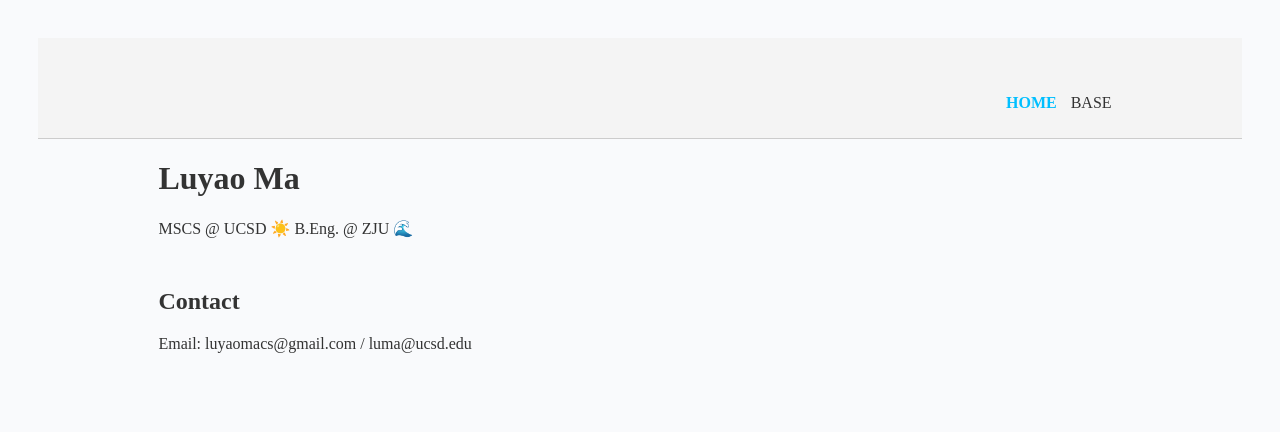
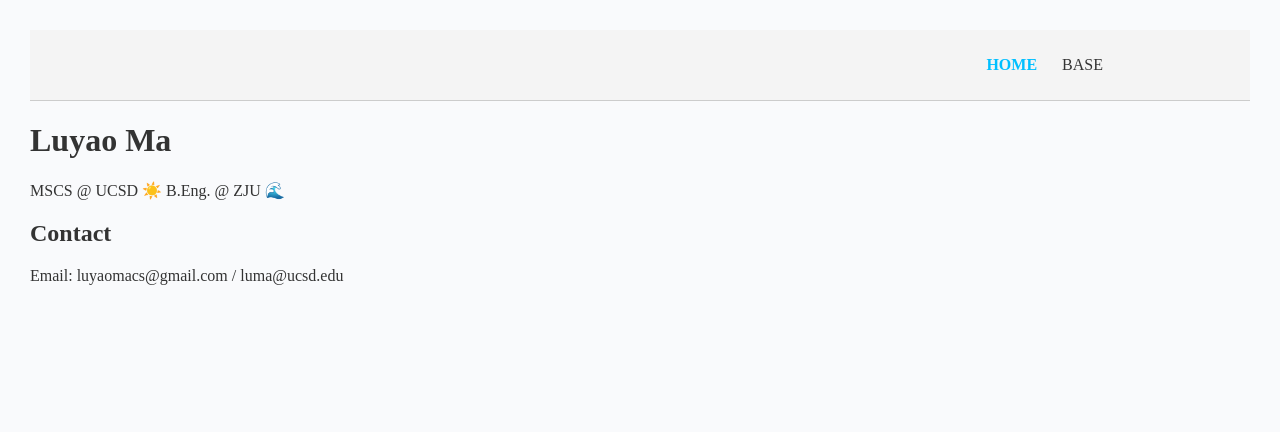
Before and after one commit to LuyaoMa-zju/LuyaoMa-zju.github.io, a PHP site: page / in a window 1280 px wide. Shown: the top 432 px of the page. Run offline with PHP 8.4, Linux system fonts and the light colour scheme.

Commit message:
Update styles.css

```diff
--- a/styles.css
+++ b/styles.css
@@ -1,78 +1,58 @@
 body {
-    /* font-family: Arial, sans-serif; */
+    display: flex;
+    flex-direction: column;
+    margin: 0;
     font-family: 'Times New Roman', Times, serif;
-    padding: 30px;
     background-color: #f9fafc;
     color: #333;
-}
-
-h1, h2, h3 {
-    color: #333;
-}
-
-.container {
-    width: 80%;
-    margin: 0 auto;
+    padding: 30px;
 }
 
 header {
     background: #f4f4f4;
     color: #333;
-    padding-top: 30px;
-    min-height: 70px;
+    padding: 10px 0;
+    width: 100%;
     border-bottom: #ccc 1px solid;
 }
+
+header .container {
+    display: flex;
+    justify-content: space-between;
+    align-items: center;
+    width: 80%;
+    margin: 0 auto;
+}
+
 header a {
     color: #333;
     text-decoration: none;
     text-transform: uppercase;
+    margin-right: 15px;
 }
+
 header ul {
     padding: 0;
     list-style: none;
+    display: flex;
 }
+
 header ul li {
-    display: inline;
     margin-right: 10px;
 }
-header #branding {
-    float: left;
-}
-header #branding h1 {
-    margin: 0;
-}
-header nav {
-    float: right;
-    margin-top: 10px;
-}
+
 header .highlight, header .current a {
     color: #00BFFF;
     font-weight: bold;
 }
 
-.intro, .education, .projects, .contact {
-    margin-bottom: 50px;
-}
-
-.project {
-    margin-bottom: 30px;
-}
-
-.project img {
-    max-width: 100%;
-}
-
-a {
-    color: #3498db;
-    text-decoration: none;
-}
-
-a:hover {
-    color: #2980b9;
+.main-content {
+    display: flex;
+    flex: 1;
 }
 
 .sidebar {
-    width: 200px;
+    width: 100px;
     background-color: #f4f4f4;
     padding: 20px;
     box-shadow: 2px 0 5px rgba(0,0,0,0.1);
@@ -106,6 +86,12 @@ a:hover {
     padding: 20px;
 }
 
+.iframe-container {
+    width: 100%;
+    border: none;
+    height: 800px;
+}
+
 .content section {
     margin-bottom: 40px;
 }
@@ -134,11 +120,27 @@ pre {
     border-radius: 4px;
     overflow: auto;
 }
+
 code {
     font-family: Consolas, "Courier New", monospace;
     color: #d63384;
 }
 
 .preformatted {
+    display: block;
     white-space: pre-wrap; /* 支持自动换行 */
+    text-indent: 0; /* 取消段落首部缩进 */
 }
+
+blockquote {
+    border-left: 4px solid #ccc;
+    padding-left: 20px;
+    margin: 20px 0;
+    background-color: #f9f9f9;
+    padding: 15px;
+    color: #555; /* 设置引用内文字颜色为灰色 */
+}
+
+/* .italic {
+    font-style: italic;
+} */
```
